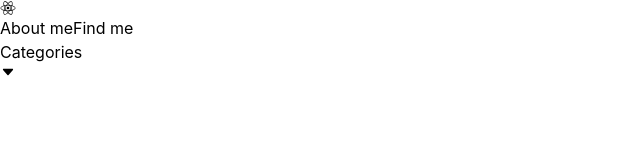
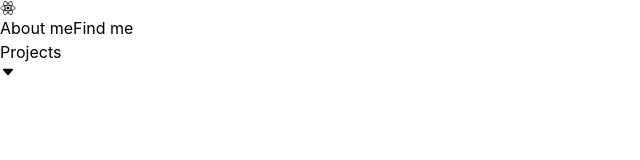
Before and after one commit to RaedRNP/Project_1, a React (Vite) app: page / in a window 1280 px wide. Shown: the top 160 px of the page, without its empty margins (0-640 px from the left). Built offline with nearby package versions, Linux system fonts and the light colour scheme.

Commit message:
Actually creating the button

```diff
--- a/src/App.jsx
+++ b/src/App.jsx
@@ -1,4 +1,5 @@
 import { Navbar } from "./components/Navbar"
+import Button from "./components/Button"
 
 function App() {
 
--- a/src/components/Button.jsx
+++ b/src/components/Button.jsx
@@ -0,0 +1,11 @@
+function Button(props) {
+    return (
+        <>
+            <button className="bg-transparent border-solid border-2 border-black text-black rounded-lg py-1 px-5 transition hover:bg-black hover:text-white">
+                {props.title}
+            </button>
+        </>
+    )
+}
+
+export default Button
--- a/src/components/Dropdown.jsx
+++ b/src/components/Dropdown.jsx
@@ -9,7 +9,7 @@ function Dropdown(props) {
     <div className="relative items-center flex flex-col">
       <button
         onClick={() => setIsOpen((prev) => !prev)}
-        className="bg-blue-700 text-white w-28 h-8 flex items-center justify-center rounded-md"
+        className="bg-transparent text-white w-auto h-8 flex items-center justify-center rounded-md hover:underline"
       >
         {props.title}
         {!isOpen ? <IoCaretDownOutline /> : <IoCaretUpOutline />}
--- a/src/components/Navbar.jsx
+++ b/src/components/Navbar.jsx
@@ -10,10 +10,10 @@ function Navbar() {
         </a>
       </div>
       <nav className="flex w-80 items-center justify-between">
-        <a href="#">About me</a>
-        <a href="#">Find me</a>
+        <a href="#" className="hover:underline">About me</a>
+        <a href="#" className="hover:underline">Find me</a>
         <div>
-            <Dropdown title="Categories" />
+            <Dropdown title="Projects" />
         </div>
       </nav>
     </header>
```
